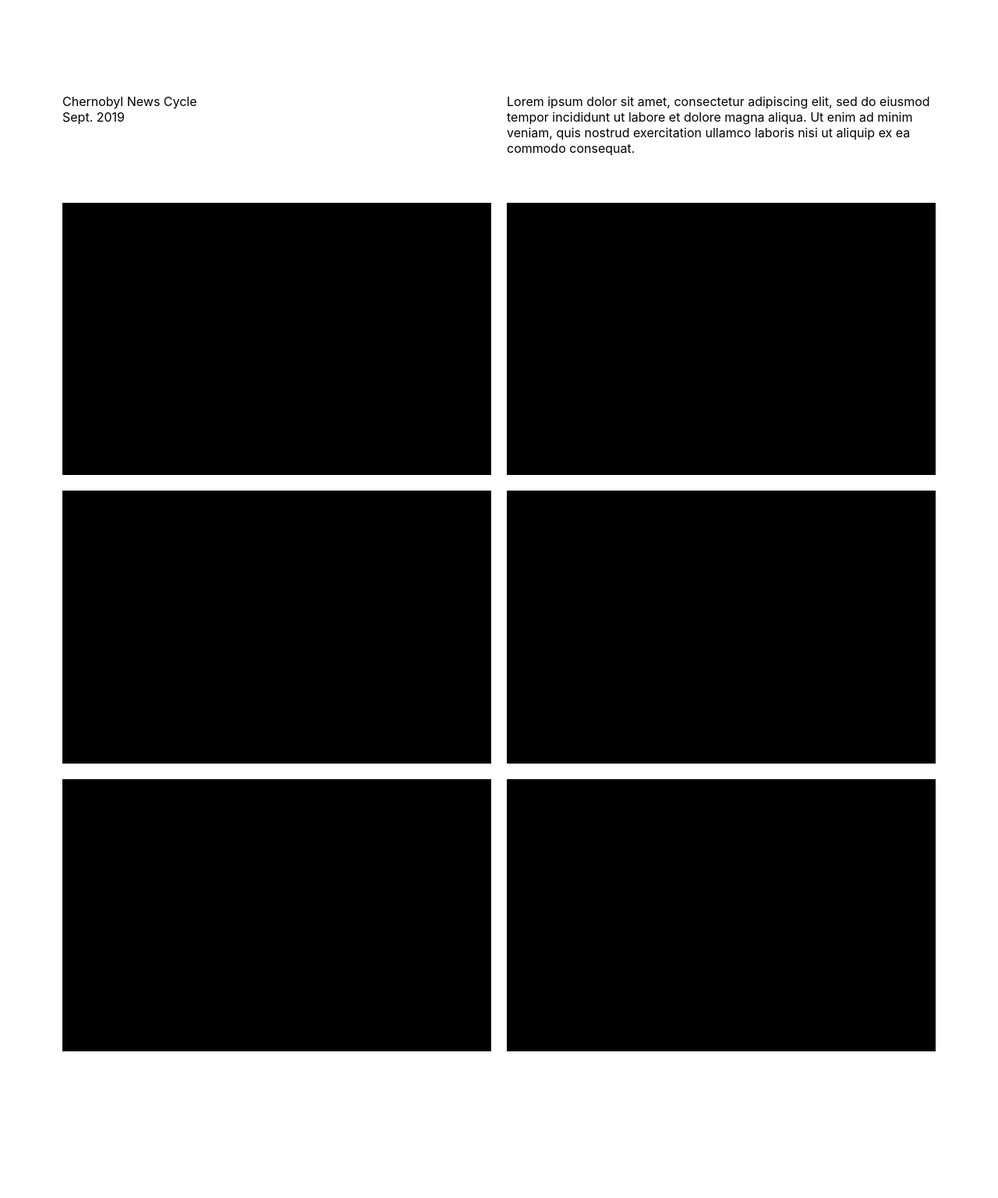
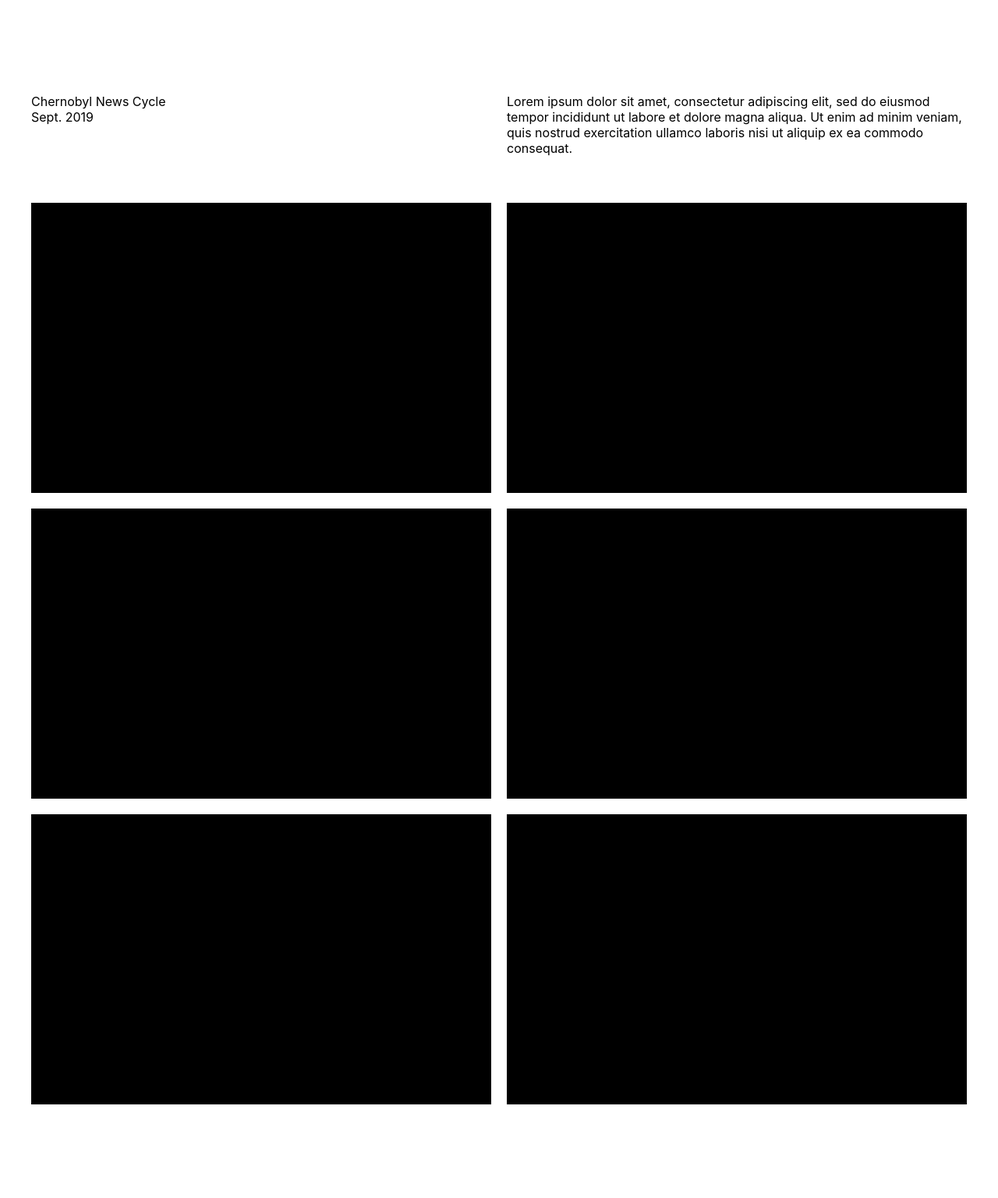
Before and after one commit to ruddfawcett/ruddfawcett.github.io, a Jekyll site: the page built from work/_yale/chernobyl-news-cycle.md, in a window 1280 px wide. Shown: the whole page at 78% size. Built offline with Jekyll 4.4.1, drawn with Linux system fonts in a browser that asks for light colours; before the commit the page ends 1468 px from its top, so only the background shows below that.

Commit message:
More changes to styling

```diff
--- a/_sass/_layout.sass
+++ b/_sass/_layout.sass
@@ -1,6 +1,6 @@
 @import 'reset'
 
 main
-  padding: 120px 80px
+  padding: 120px 40px
   max-width: 1600px
   margin: 0 auto
--- a/assets/styles/index.sass
+++ b/assets/styles/index.sass
@@ -12,3 +12,12 @@ h1
   font-weight: normal
   font-size: 46px
   line-height: 60px
+
+@media (max-width: 740px)
+  h1
+    font-size: 32px
+    line-height: 40px
+
+  h2
+    font-size: 24px
+    line-height: 28px
```
